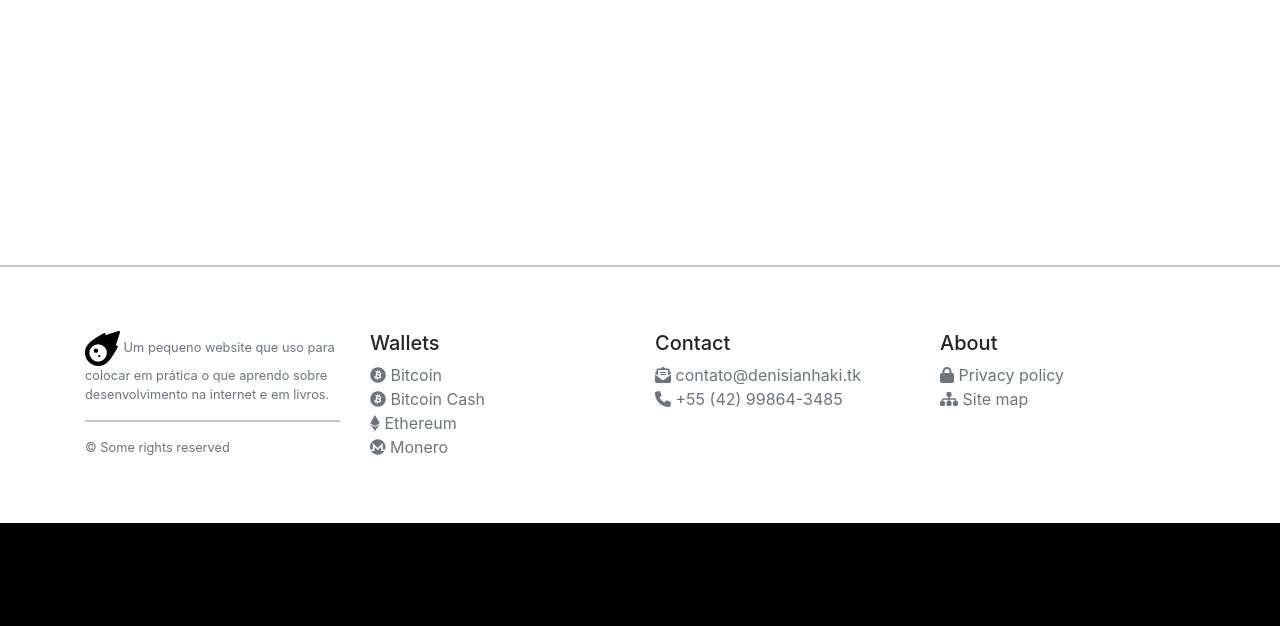
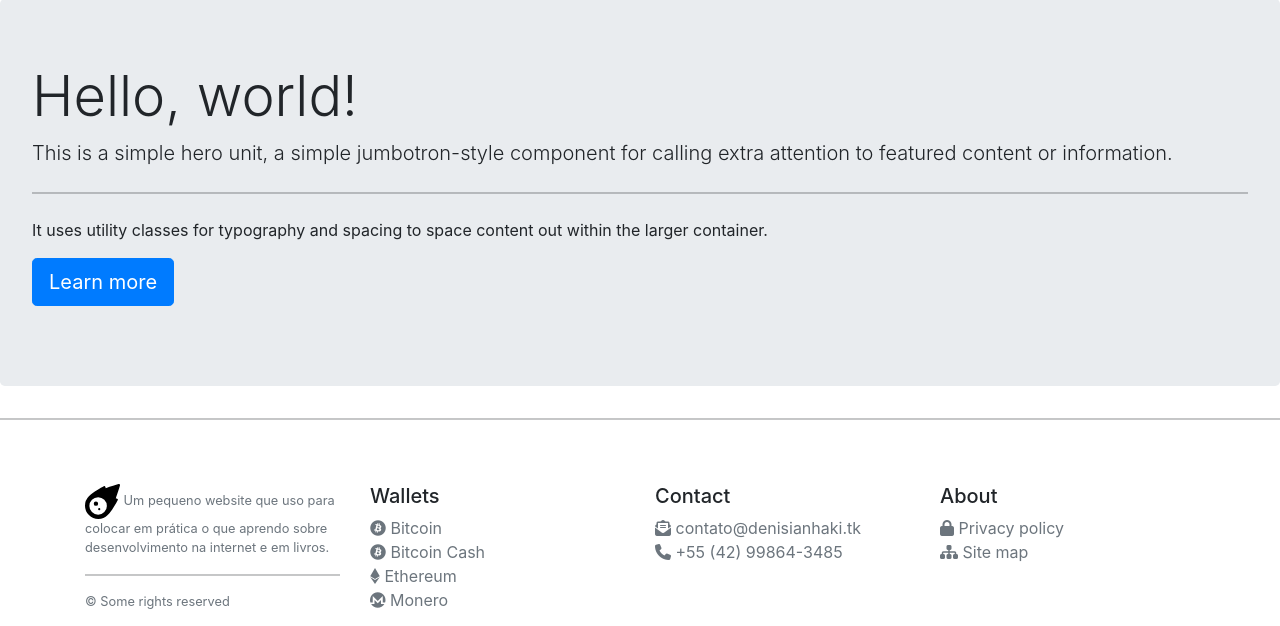
Before and after one commit to MRSW42LT/websiteRocketry, a Flask app: page / in a window 1280 px wide. Shown: the part 862-1488 px from the top of the page. Before the commit the page ends 1385 px from the top, so only its background shows below. Run offline with Flask 2, Linux system fonts and the light colour scheme; some libraries are stand-ins or nearby versions.

Commit message:
animation

```diff
--- a/website/static/css/index.css
+++ b/website/static/css/index.css
@@ -66,10 +66,6 @@
     width: 300px;
 }
 
-.teste {
-  height: 250px;
-}
-
 header {
   position: relative;
   background-color: black;
--- a/website/templates/base.html
+++ b/website/templates/base.html
@@ -14,6 +14,7 @@
         <!-- CSS -->
         <link rel="stylesheet" href="../static/css/index.css">
         <link rel="stylesheet" href="../static/css/hover.css">
+        <link href="https://unpkg.com/aos@2.3.1/dist/aos.css" rel="stylesheet">
 
         <!-- Bootstrap -->
         <link href="https://cdn.jsdelivr.net/npm/bootstrap@5.0.2/dist/css/bootstrap.min.css" rel="stylesheet" integrity="sha384-EVSTQN3/azprG1Anm3QDgpJLIm9Nao0Yz1ztcQTwFspd3yD65VohhpuuCOmLASjC" crossorigin="anonymous">
@@ -23,6 +24,7 @@
         <script src="https://code.jquery.com/jquery-3.5.1.slim.min.js" integrity="sha384-DfXdz2htPH0lsSSs5nCTpuj/zy4C+OGpamoFVy38MVBnE+IbbVYUew+OrCXaRkfj" crossorigin="anonymous"></script>
         <script src="https://cdn.jsdelivr.net/npm/bootstrap@4.6.0/dist/js/bootstrap.bundle.min.js" integrity="sha384-Piv4xVNRyMGpqkS2by6br4gNJ7DXjqk09RmUpJ8jgGtD7zP9yug3goQfGII0yAns" crossorigin="anonymous"></script>
 
+        <script>AOS.init();</script>
 
     </head>
 
@@ -150,8 +152,12 @@
             </div>
         </footer>
 
+          <script src="https://unpkg.com/aos@next/dist/aos.js"></script>
+            <script>
+                AOS.init();
+            </script>
+
         <script
-
             type="text/javascript"
             src="{{ url_for('static', filename='index.js') }}"
         ></script>
--- a/website/templates/home.html
+++ b/website/templates/home.html
@@ -2,13 +2,12 @@
 <title>{% block title %}Home{% endblock %}</title>
 
 {% block main %}
-
     <header>
         <div class="overlay"></div>
         <video playsinline="playsinline" autoplay="autoplay" muted="muted" loop="loop">
             <source src="../static/video/background-video.mp4" type="video/mp4">
         </video>
-        <div class="container h-110">
+            <div class="container h-110" data-aos="zoom-out">
                 <div class="d-flex h-100 text-center align-items-center">
                     <div class="w-100 text-white">
                         <h1 class="display-3">Rocketry</h1>
@@ -20,5 +19,16 @@
             </div>
         </header>
 
-    <div class="teste"></div>
+    <div data-aos="fade-right">
+        <div class="jumbotron">
+        <h1 class="display-4">Hello, world!</h1>
+        <p class="lead">This is a simple hero unit, a simple jumbotron-style component for calling extra attention to featured content or information.</p>
+        <hr class="my-4">
+        <p>It uses utility classes for typography and spacing to space content out within the larger container.</p>
+        <p class="lead">
+            <a class="btn btn-primary btn-lg" href="#" role="button">Learn more</a>
+        </p>
+        </div>
+    </div>
+
 {% endblock %}
```
Lines whose indentation alone changed are shown as unchanged.
